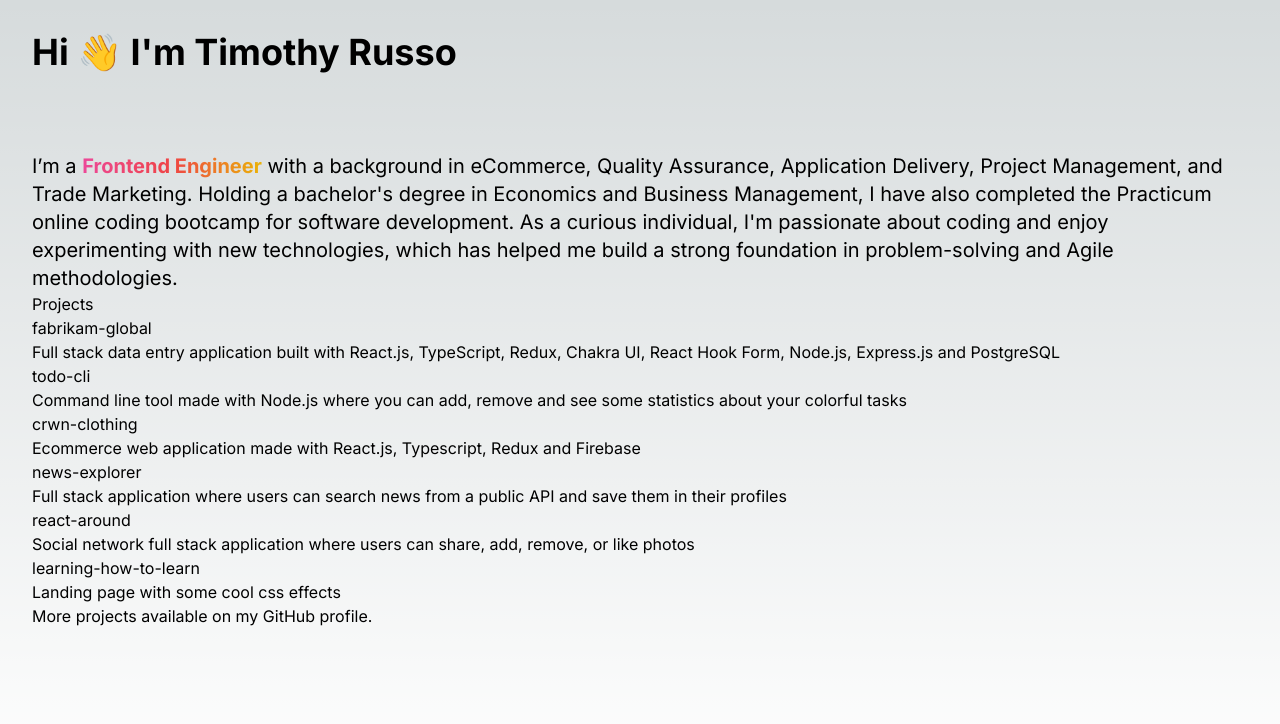
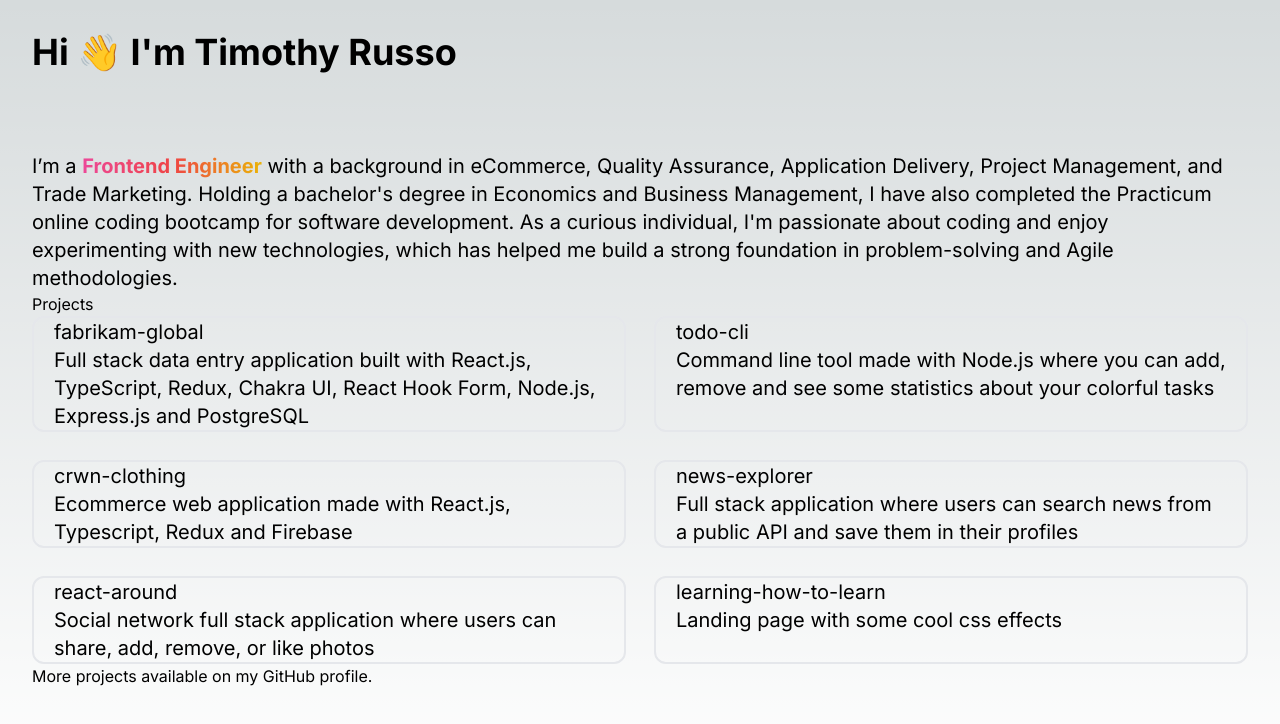
Before and after one commit to timothyrusso/personal-website-next, a Next.js app: page / in a window 1280 px wide. Shown: the top 724 px of the page. Built offline with nearby package versions, Linux system fonts and the light colour scheme.

Commit message:
feat: style projects cards

```diff
--- a/app/page.tsx
+++ b/app/page.tsx
@@ -1,13 +1,13 @@
-import { Title } from '@/components/Title/Title'
-import { Description } from '@/components/Description/Description'
-import { ProjectsGrid } from '@/components/ProjectsGrid/ProjectsGrid'
+import { Title } from '@/components/Title/Title';
+import { Description } from '@/components/Description/Description';
+import { ProjectsGrid } from '@/components/ProjectsGrid/ProjectsGrid';
 
 export default function Home() {
   return (
-    <main className="flex min-h-screen flex-col p-8">
+    <main className="flex min-h-screen flex-col p-8 2xl:px-96">
       <Title />
       <Description />
       <ProjectsGrid />
     </main>
-  )
+  );
 }
--- a/components/ProjectCard/ProjectCard.tsx
+++ b/components/ProjectCard/ProjectCard.tsx
@@ -12,7 +12,7 @@ export const ProjectCard: FC<PrjectCardProps> = ({
   description,
 }) => {
   return (
-    <li>
+    <li className="flex justify-start flex-col text-xl border-2 px-5 rounded-xl">
       <a href={link} target="_blank">
         <h2>{title}</h2>
         <p>{description}</p>
--- a/components/ProjectsGrid/ProjectsGrid.tsx
+++ b/components/ProjectsGrid/ProjectsGrid.tsx
@@ -5,7 +5,7 @@ export const ProjectsGrid = () => {
   return (
     <div>
       <h2>Projects</h2>
-      <ul>
+      <ul className="grid grid-cols-2 gap-7">
         {projects.map((project) => (
           <ProjectCard
             key={project.id}
```
